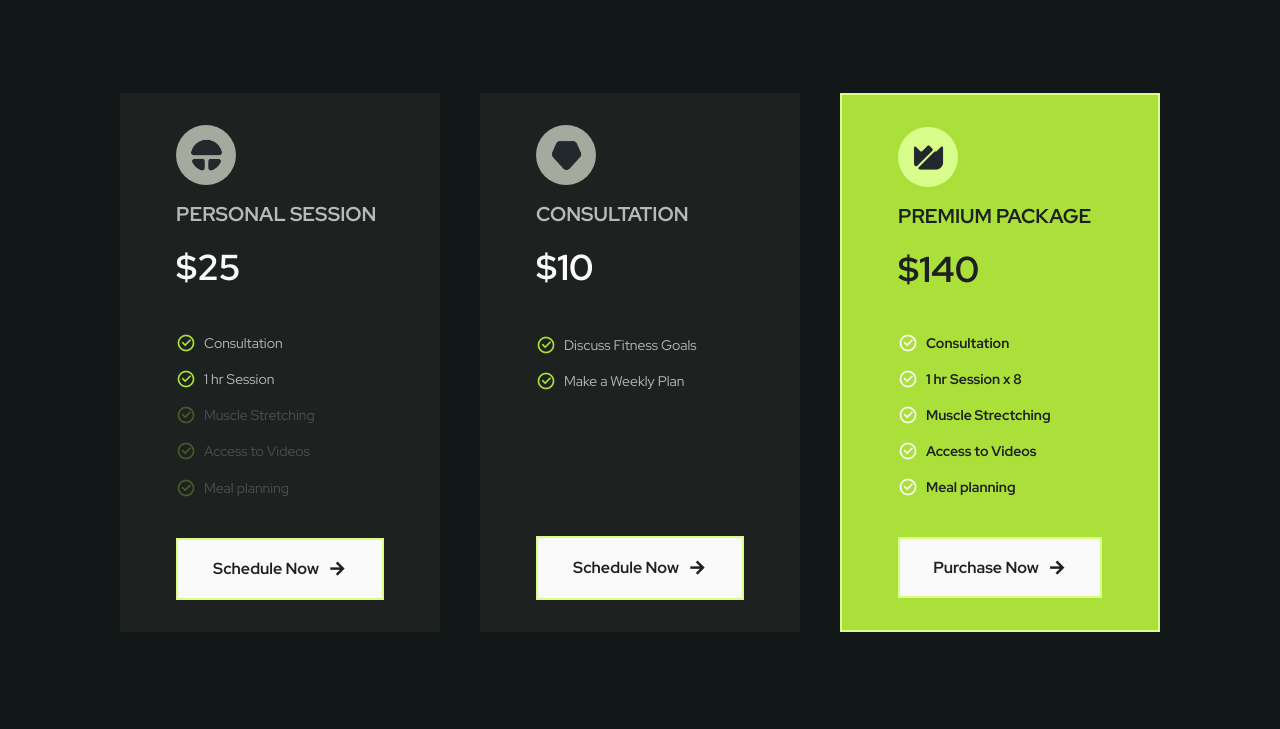
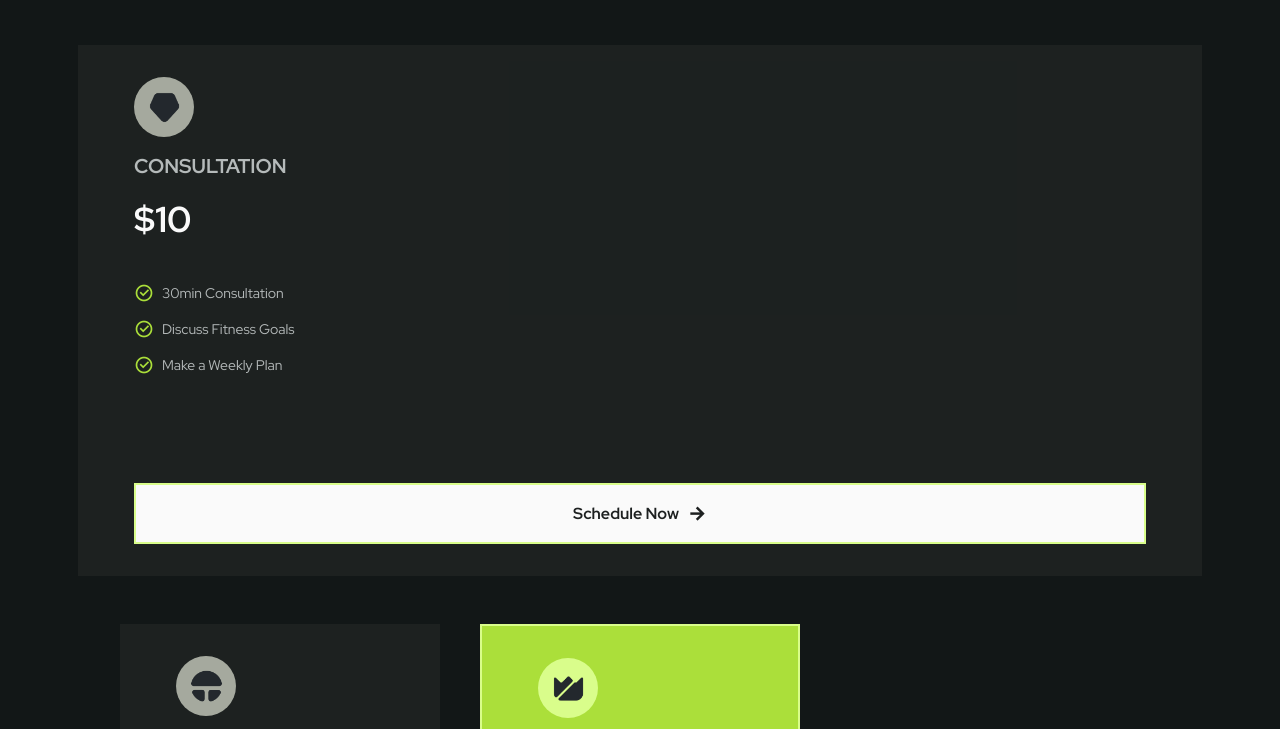
Before and after one commit to DyllanRuth/DyllanFitness, a plain HTML site: page index.html in a window 1280 px wide. Shown: the part 2480-3209 px from the top of the page. Drawn offline with nearby package versions, Linux system fonts and the light colour scheme; a script that the page names is missing.

Commit message:
Formating

```diff
--- a/index.html
+++ b/index.html
@@ -1,11 +1,12 @@
 <!DOCTYPE html>
 <html lang="en">
+
 <head>
     <meta charset="UTF-8">
     <meta name="viewport" content="width=device-width, initial-scale=1.0">
 
     <!--=============== FAVICON ===============-->
-         <link rel="shortcut icon"  href="assets/img/favicon-32x32.png" type="image/x-icon">
+    <link rel="shortcut icon" href="assets/img/favicon-32x32.png" type="image/x-icon">
 
     <!--=============== REMIXICON ===============-->
     <link href="https://cdn.jsdelivr.net/npm/remixicon@2.5.0/fonts/remixicon.css" rel="stylesheet">
@@ -22,6 +23,7 @@
     <title>DyllanFitness</title>
 
 </head>
+
 <body>
     <!--==================== HEADER ====================-->
     <header class="header" id="header">
@@ -204,7 +206,8 @@
 
                                     <div class="accordion__content">
                                         <p class="accordion__description">
-                                                Specialized coaching and guidance to answer any questions and push you to be your best self.
+                                            Specialized coaching and guidance to answer any questions and push you to be
+                                            your best self.
                                         </p>
                                     </div>
                                 </div>
@@ -230,7 +233,8 @@
 
                                     <div class="accordion__content">
                                         <p class="accordion__description">
-                                                Proven results from myself and other clients throughout testimonials and work ethic.
+                                            Proven results from myself and other clients throughout testimonials and
+                                            work ethic.
                                         </p>
                                     </div>
                                 </div>
@@ -259,6 +263,38 @@
                         <h1 class="section__title">SPECIAL PLAN</h1>
                     </div>
                 </div>
+
+                <article class="pricing__card">
+                    <header class="pricing__header">
+                        <div class="pricing__shape">
+                            <img src="assets/img/pricing3.png" alt="pricing image" class="pricing__img">
+                        </div>
+                        <h1 class="pricing__title">CONSULTATION</h1>
+                        <h2 class="pricing__number">$10</h2>
+                    </header>
+
+                    <ul class="pricing__list">
+                        <li class="pricing__item">
+                            <i class="ri-checkbox-circle-line"></i> 30min Consultation
+                        </li>
+                        <li class="pricing__item">
+                            <i class="ri-checkbox-circle-line"></i> Discuss Fitness Goals
+                        </li>
+                        <li class="pricing__item">
+                            <i class="ri-checkbox-circle-line"></i> Make a Weekly Plan
+                        </li>
+                        <li class="pricing__item pricing__item-opacity">
+                            ⠀
+                        </li>
+                        <li class="pricing__item pricing__item-opacity">
+                            ⠀
+                        </li>
+                    </ul>
+
+                    <a href="Consultation.html" class="button button__flex pricing__button">
+                        Schedule Now <i class="ri-arrow-right-line"></i>
+                    </a>
+                </article>
 
                 <div class="pricing__container grid">
                     <article class="pricing__card">
@@ -289,39 +325,6 @@
                         </ul>
 
                         <a href="Scheduling.html" class="button button__flex pricing__button">
-                                Schedule Now <i class="ri-arrow-right-line"></i>
-                            </a>
-                        </article>
-
-
-                        <article class="pricing__card">
-                            <header class="pricing__header">
-                                <div class="pricing__shape">
-                                    <img src="assets/img/pricing3.png" alt="pricing image" class="pricing__img">
-                                </div>
-                                <h1 class="pricing__title">CONSULTATION</h1>
-                                <h2 class="pricing__number">$10</h2>
-                            </header>
-
-                            <ul class="pricing__list">
-                                <li class="pricing__item">
-                                    <i class="ri-checkbox-circle-line"></i> Discuss Fitness Goals
-                                </li>
-                                <li class="pricing__item">
-                                    <i class="ri-checkbox-circle-line"></i> Make a Weekly Plan
-                                </li>
-                                <li class="pricing__item pricing__item-opacity">
-                                    ⠀
-                                </li>
-                                <li class="pricing__item pricing__item-opacity">
-                                    ⠀
-                                </li>
-                                <li class="pricing__item pricing__item-opacity">
-                                    ⠀
-                                </li>
-                            </ul>
-
-                            <a href="Consultation.html" class="button button__flex pricing__button">
                             Schedule Now <i class="ri-arrow-right-line"></i>
                         </a>
                     </article>
@@ -362,7 +365,7 @@
                                 "pk_test_51Ll4ZkHVh6JT6WNNftPe49pbzoXwwdDWgPgxbh8CivcPjn3gR8pterFy5pqPuc4by7K2QjzVXy1RRiH2rXdTCeYB00wKV5EZ7i"
                             );
 
-                                document.getElementById("Premium").addEventListener("click", function(){
+                            document.getElementById("Premium").addEventListener("click", function () {
                                 stripe.redirectToCheckout({
                                     lineItems: [
                                         {
@@ -373,7 +376,7 @@
                                     mode: "payment",
                                     successUrl: "https://dyllanfitness.netlify.app/successfulpayment",
                                     cancelUrl: "https://dyllanfitness.netlify.app/services",
-                                    }).then(function(result){
+                                }).then(function (result) {
 
                                 });
                             })
@@ -395,11 +398,13 @@
                     </div>
 
                     <p class="footer__description">
-                        If you have any questions about my services, please <br> feel free to DM me or submit your contact <br> information and we will be in touch!
+                        If you have any questions about my services, please <br> feel free to DM me or submit your
+                        contact <br> information and we will be in touch!
                     </p>
 
                     <form action="" class="footer__form" id="contact-form">
-                        <input type="email" name="user_email" placeholder="Your Email" class="footer__input" id="contact-user">
+                        <input type="email" name="user_email" placeholder="Your Email" class="footer__input"
+                            id="contact-user">
                         <button type="submit" class="button">
                             Send
                         </button>
@@ -488,4 +493,5 @@
         <!--=============== MAIN JS ===============-->
         <script src="assets/js/main.js"></script>
 </body>
+
 </html>
```
Also changed, not shown: AboutMe.html (+16 -5 lines), Consultation.html (+8 -3 lines), Scheduling.html (+8 -3 lines), Services.html (+39 -36 lines), SuccessfulPayment.html (+8 -3 lines). Lines whose indentation alone changed are shown as unchanged.
